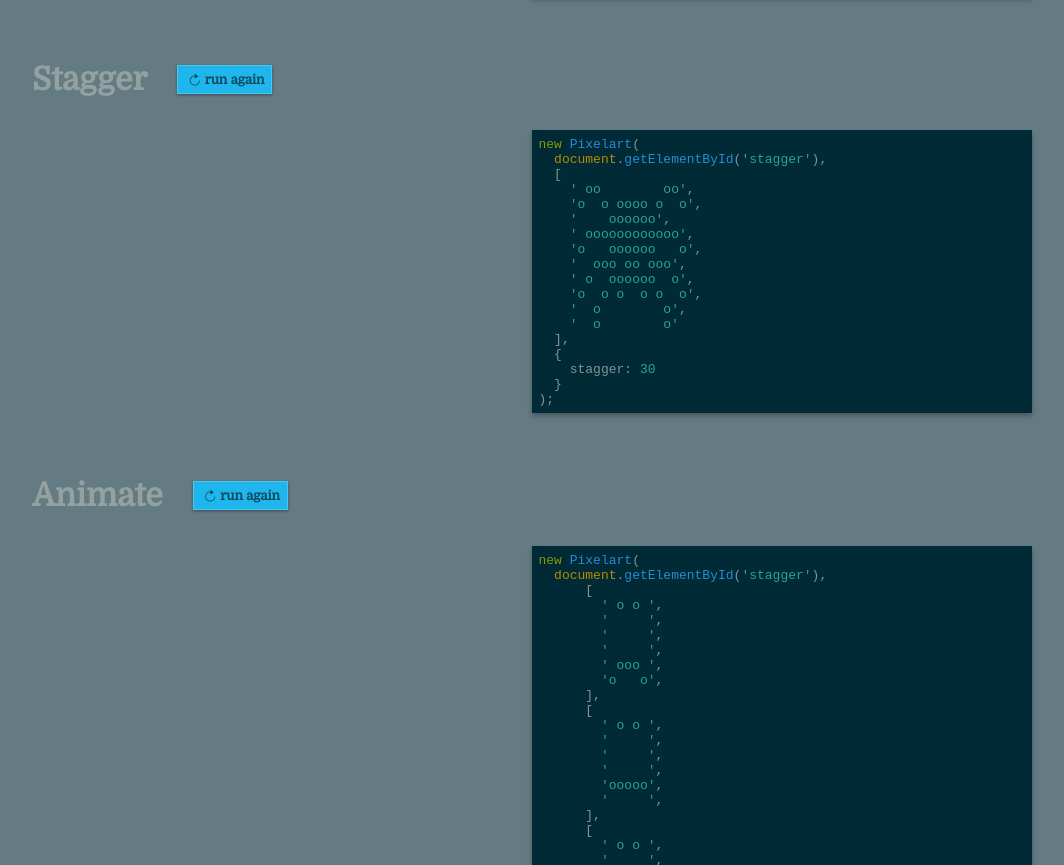
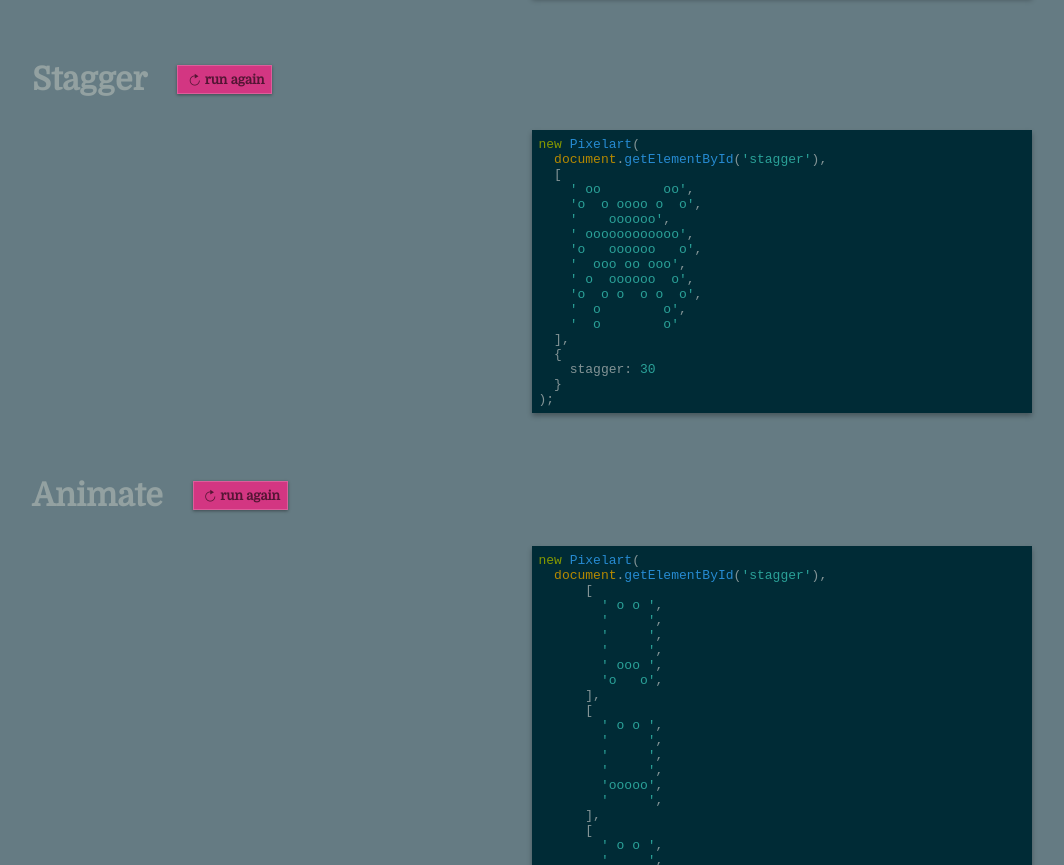
Before and after one commit to meriadec/PixelartJS, a plain HTML site: page index.html in a window 1280 px wide. Shown: the part 1512-2377 px from the top of the page, without its empty margins (108-1172 px from the left). Drawn offline with nearby package versions, Linux system fonts and the light colour scheme; a script that the page names is missing.

Commit message:
docs(core): core doc

```diff
--- a/demo.css
+++ b/demo.css
@@ -113,7 +113,7 @@
 
 .nice-btn {
   font: inherit;
-  background: #1fb6ed;
+  background: #d33682;
   color: rgba(0,0,0,.6);
   border: 1px solid rgba(255,255,255,.2);
   padding: .25em .5em;
@@ -127,7 +127,7 @@
 }
 
 .nice-btn:hover {
-  background: #26c5ff;
+  background: #e33682;
 }
 
 .nice-btn i {
```
